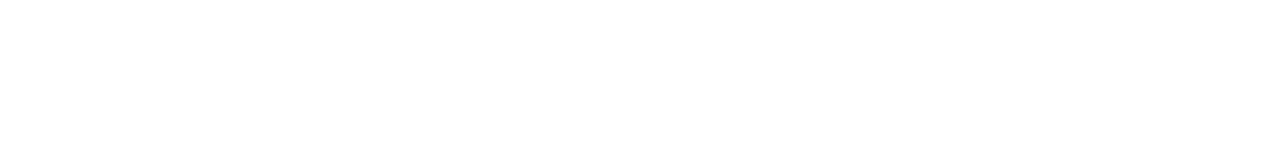
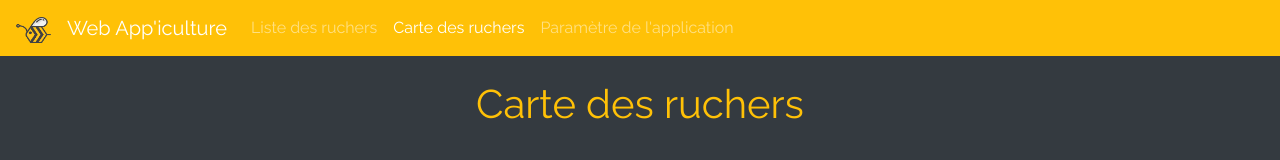
Before and after one commit to clementestrade/framework_JS, a plain HTML site: page index.html in a window 1280 px wide. Drawn offline with nearby package versions, Linux system fonts and the light colour scheme.

Commit message:
Stylée la map

```diff
--- a/css/style.css
+++ b/css/style.css
@@ -1,4 +1,16 @@
+html, body {
+    width: 100vw;
+    height: 100vh;
+    overflow-y: hidden;
+    font-family: 'Raleway', sans-serif;
+}
+
 #testMap {
     height: 700px;
-    width: 100%
 }
+
+main {
+    height: calc(100% - 56px);
+    overflow-y: auto;
+    overflow-x: hidden;
+}
--- a/index.html
+++ b/index.html
@@ -5,11 +5,40 @@
     <title>App'iculture</title>
     <link rel="stylesheet" href="https://maxcdn.bootstrapcdn.com/bootstrap/4.0.0/css/bootstrap.min.css" integrity="sha384-Gn5384xqQ1aoWXA+058RXPxPg6fy4IWvTNh0E263XmFcJlSAwiGgFAW/dAiS6JXm" crossorigin="anonymous">
     <link rel="stylesheet" href="https://unpkg.com/leaflet@1.4.0/dist/leaflet.css" integrity="sha512-puBpdR0798OZvTTbP4A8Ix/l+A4dHDD0DGqYW6RQ+9jxkRFclaxxQb/SJAWZfWAkuyeQUytO7+7N4QKrDh+drA==" crossorigin=""/>
+    <link href="https://fonts.googleapis.com/css?family=Raleway" rel="stylesheet">
     <link rel="stylesheet" href="css/style.css">
 </head>
 <body>
-    <div id="mapErrors"></div>
-    <div id="testMap"></div>
+    <nav class="bg-warning navbar navbar-dark navbar-expand-lg">
+        <a class="navbar-brand" href="#">
+            <img src="logo.png" width="35" height="26" alt="">
+        </a>
+        <a class="navbar-brand" href="#">Web App'iculture</a>
+        <button class="navbar-toggler" type="button" data-toggle="collapse" data-target="#navbarColor01" aria-controls="navbarColor01" aria-expanded="false" aria-label="Toggle navigation">
+            <span class="navbar-toggler-icon"></span>
+        </button>
+
+        <div class="collapse navbar-collapse" id="navbarColor01">
+            <ul class="navbar-nav mr-auto">
+                <li class="nav-item">
+                    <a class="nav-link" href="#">Liste des ruchers</a>
+                </li>
+                <li class="nav-item active">
+                    <a class="nav-link" href="#">Carte des ruchers<span class="sr-only">(current)</span></a>
+                </li>
+                <li class="nav-item">
+                    <a class="nav-link" href="#">Paramètre de l'application</a>
+                </li>
+            </ul>
+        </div>
+    </nav>
+    <main class="bg-dark">
+        <div class="row justify-content-center">
+            <h1 class="mt-4 mb-4 text-warning">Carte des ruchers</h1>
+            <div id="mapErrors"></div>
+            <div id="testMap" class="col-12 col-md-11"></div>
+        </div>
+    </main>
 </body>
     <script src="https://cdn.jsdelivr.net/npm/vue"></script>
     <script src="https://unpkg.com/leaflet@1.4.0/dist/leaflet.js" integrity="sha512-QVftwZFqvtRNi0ZyCtsznlKSWOStnDORoefr1enyq5mVL4tmKB3S/EnC3rRJcxCPavG10IcrVGSmPh6Qw5lwrg==" crossorigin=""></script>
--- a/js/script.js
+++ b/js/script.js
@@ -9,7 +9,7 @@
 
 function constructMap(position) {
     latlong = L.latLng(position.coords.latitude,position.coords.longitude);
-    mymap = L.map('testMap').setView(latlong, 13);
+    mymap = L.map('testMap').setView(latlong, 16);
     var marker = L.marker(latlong).addTo(mymap);
     marker.bindPopup("<b>Hello world!</b><br>I am a popup.").openPopup();
     L.tileLayer('https://api.tiles.mapbox.com/v4/{id}/{z}/{x}/{y}.png?access_token=pk.eyJ1IjoidHJpY2hhcmQiLCJhIjoiY2p0ZDNnMjFuMGdkejN6cGJwcndsOXI5MyJ9.hSogqqC1DJ9KRsFTCvYfTA', {
```
Also changed, not shown: logo.png (added).
